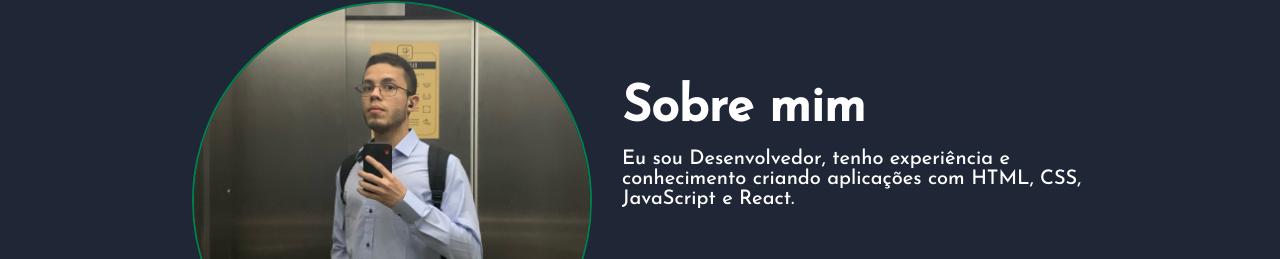
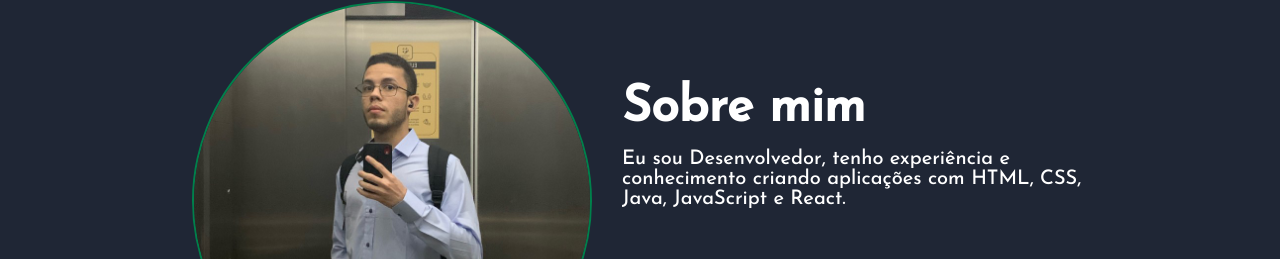
Before and after one commit to gclobato/Lobato_Portifolio, a plain HTML site: page index.html in a window 1280 px wide. Shown: the part 859-1118 px from the top of the page. Drawn offline with nearby package versions, Linux system fonts and the light colour scheme.

Commit message:
Update index.html

```diff
--- a/index.html
+++ b/index.html
@@ -46,7 +46,7 @@
         <div>
             <h2>Sobre mim</h2>
             <p>Eu sou Desenvolvedor, tenho experiência e conhecimento criando aplicações com HTML, CSS,
-                JavaScript e React.</p>
+                Java, JavaScript e React.</p>
             <button>Entre em contato</button>
         </div>
     </section>
```
